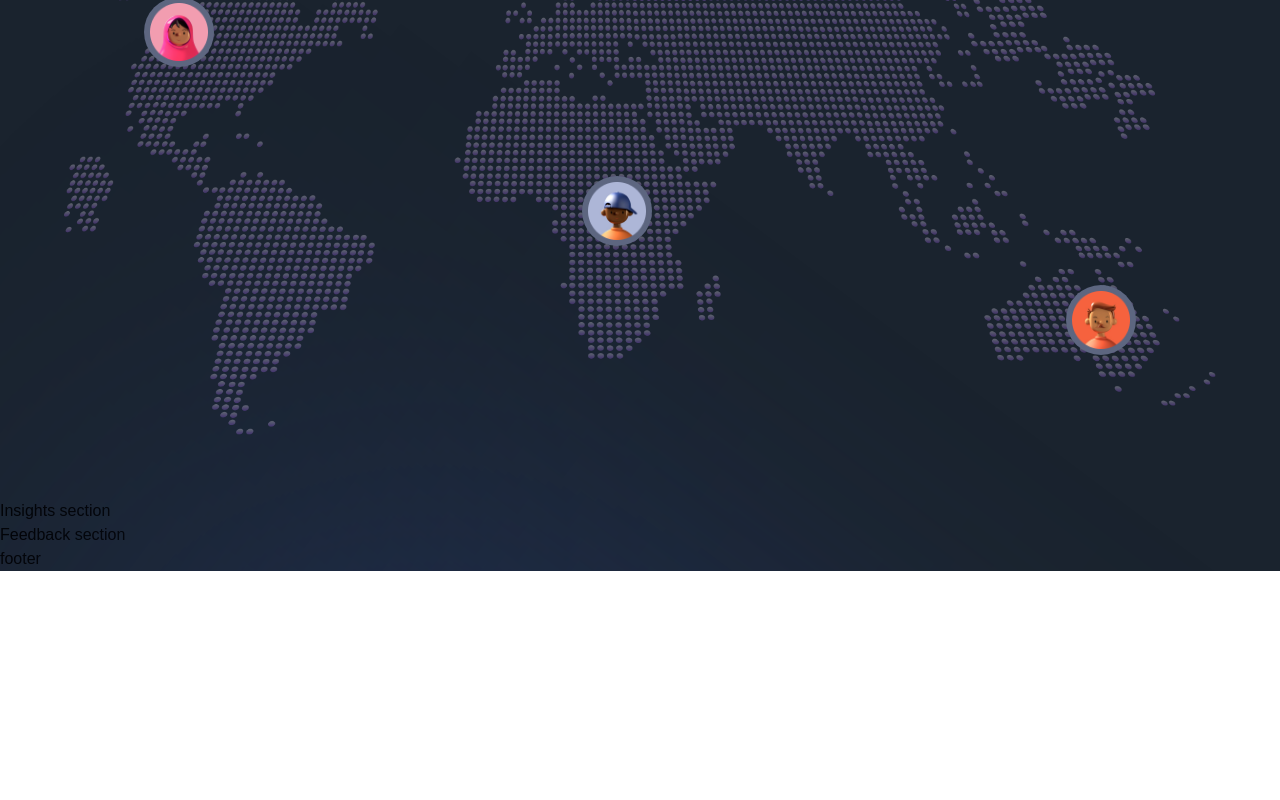
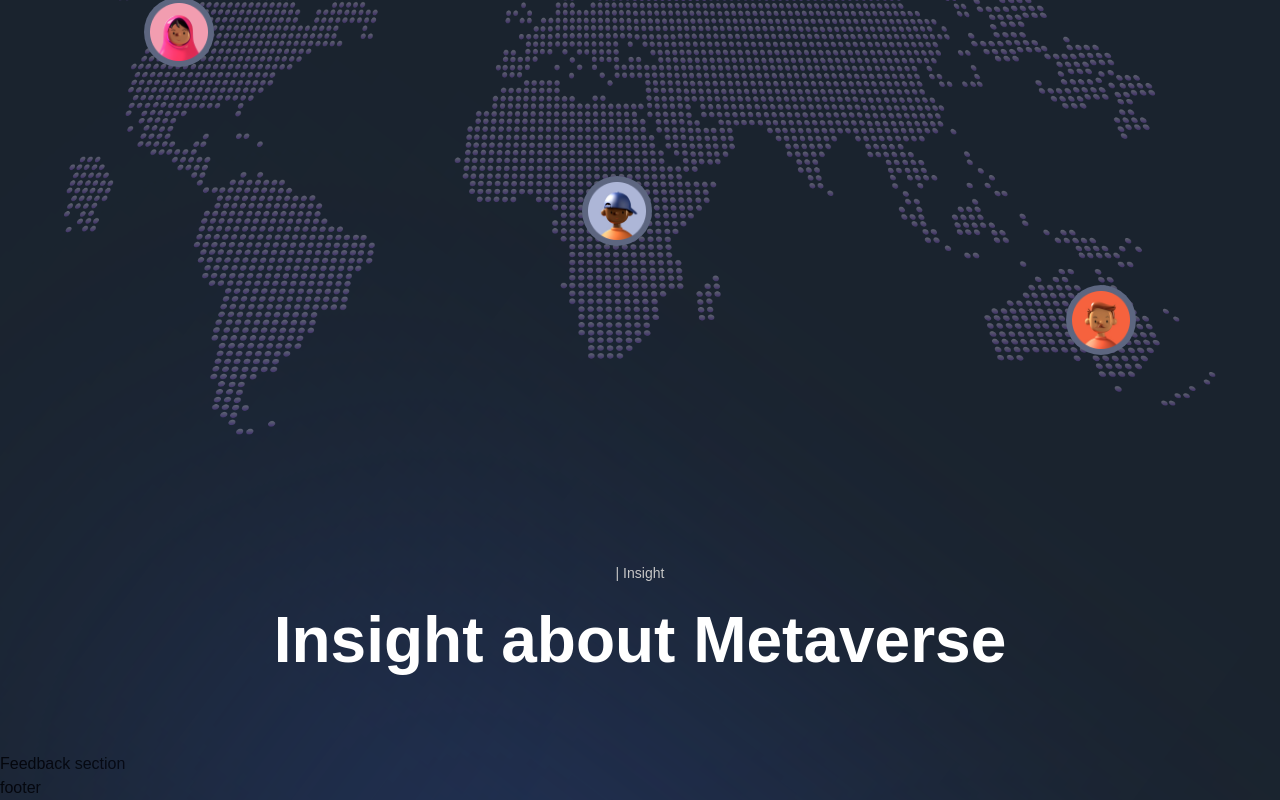
Before and after one commit to sidharthviz/MetaMadness, a Next.js app: page / in a window 1280 px wide. Shown: the part 4654-5454 px from the top of the page. Before the commit the page ends 5225 px from the top, so only its background shows below. Built offline with nearby package versions, Linux system fonts and the light colour scheme; a web font is replaced by a local one.

Commit message:
chore: added

```diff
--- a/components/InsightCard.jsx
+++ b/components/InsightCard.jsx
@@ -1,9 +1,37 @@
 'use client';
 
-const InsightCard = () => (
-  <div>
-    Insight Card
-  </div>
+import { motion } from 'framer-motion';
+
+import { fadeIn } from '../utils/motion';
+
+
+const InsightCard = ({imgUrl, title, subtitle, index}) => (
+  <motion.div
+  variants={fadeIn('up', 'spring', index * 0.5, 1)}
+  className="flex md:flex-row flex-col gap-4"
+  >
+    <img
+     src={imgUrl}
+     alt="plannet-01"
+    className='md:w-[270px] w-full h-[250px] rounded-[32px] object-cover'
+    />
+    <div className='w-full flex justify-between items-center'>
+      <div className='flex-1 mf:m1-[62px] flex flex-col max-w-[650px]'>
+      <h4 className='font-normal lg:text-[42px] text-[26px] text-white'>
+        {title}</h4>
+      <p className='mt-[16px] font-normal lg:text-[20px] text-[14px] text-secondary-white'>
+        {subtitle}</p>
+      </div>
+      <div className='lg:flex hidden items-center justify-center w-[100px] h-[100px]
+      rounded-full bg-transparent border-[1px] border-white'>
+        <img
+        src="arrow.svg"
+        alt="arrow"
+       className='w-[40%] h[40%] object-contain'
+        />
+      </div>
+    </div>
+  </motion.div>
 );
 
 export default InsightCard;
--- a/sections/Insights.jsx
+++ b/sections/Insights.jsx
@@ -1,8 +1,32 @@
 'use client';
 
+import { motion } from 'framer-motion';
+
+import styles from '../styles';
+import { TitleText, TypingText, InsightCard } from '../components';
+import { staggerContainer, fadeIn,  } from '../utils/motion';
+import { insights } from '../constants';
+
+
 const Insights = () => (
-  <section>
-    Insights section
+  <section className={`${styles.paddings} relative z-10`}>
+    <motion.div
+      variants={staggerContainer}
+      initial="hidden"
+      whileInView="show"
+      viewport={{ once: false, amount: 0.25 }}
+      className={`${styles.innerWidth} mx-auto flex  flex-col`}
+      >
+        <TypingText title=" | Insight"
+        textStyles="text-center" />
+        <TitleText title="Insight about Metaverse"
+        textStyles="text-center" />
+         <div className='mt[50px] flex flex-col gap[30px]'>
+          {insights.map((insight, index) => {
+            <InsightCard key={`insight-${index}`} {...insight} index={insight+1} />
+          })}
+         </div>
+      </motion.div>
   </section>
 );
 
```
